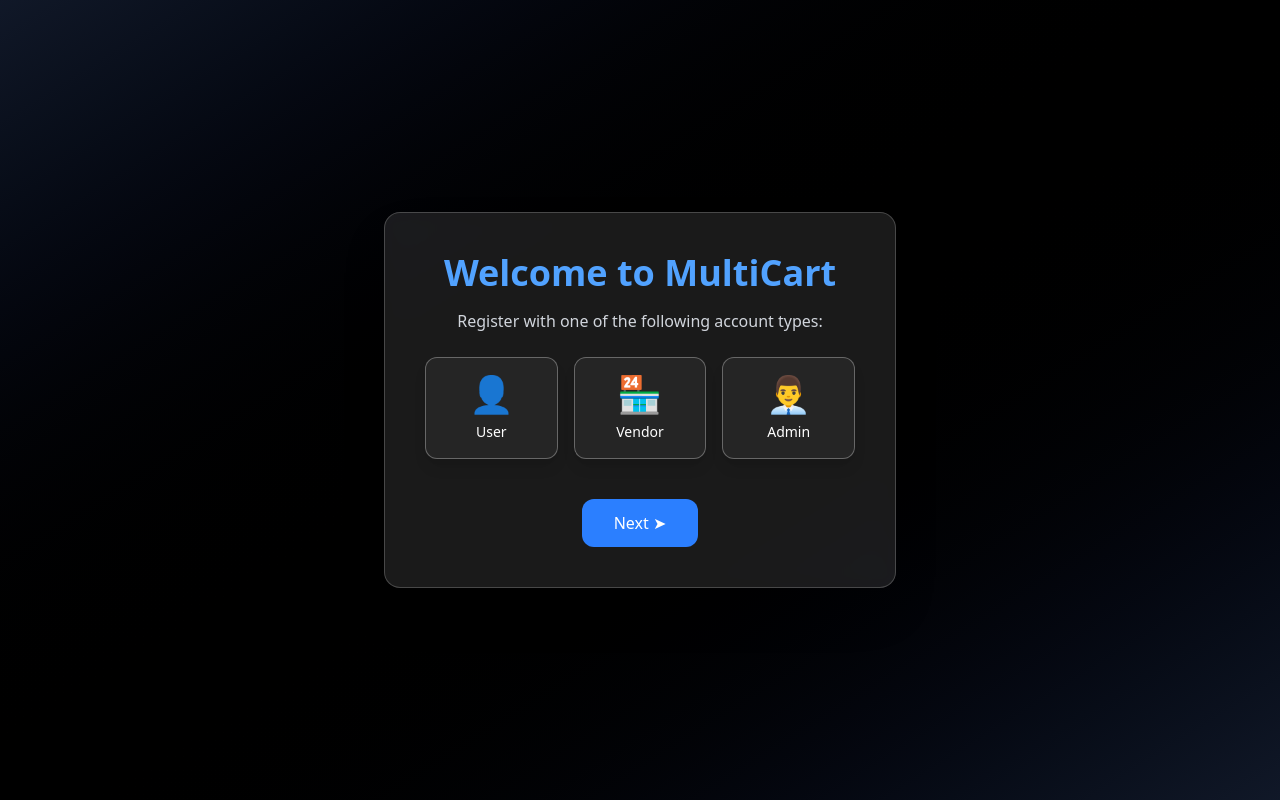
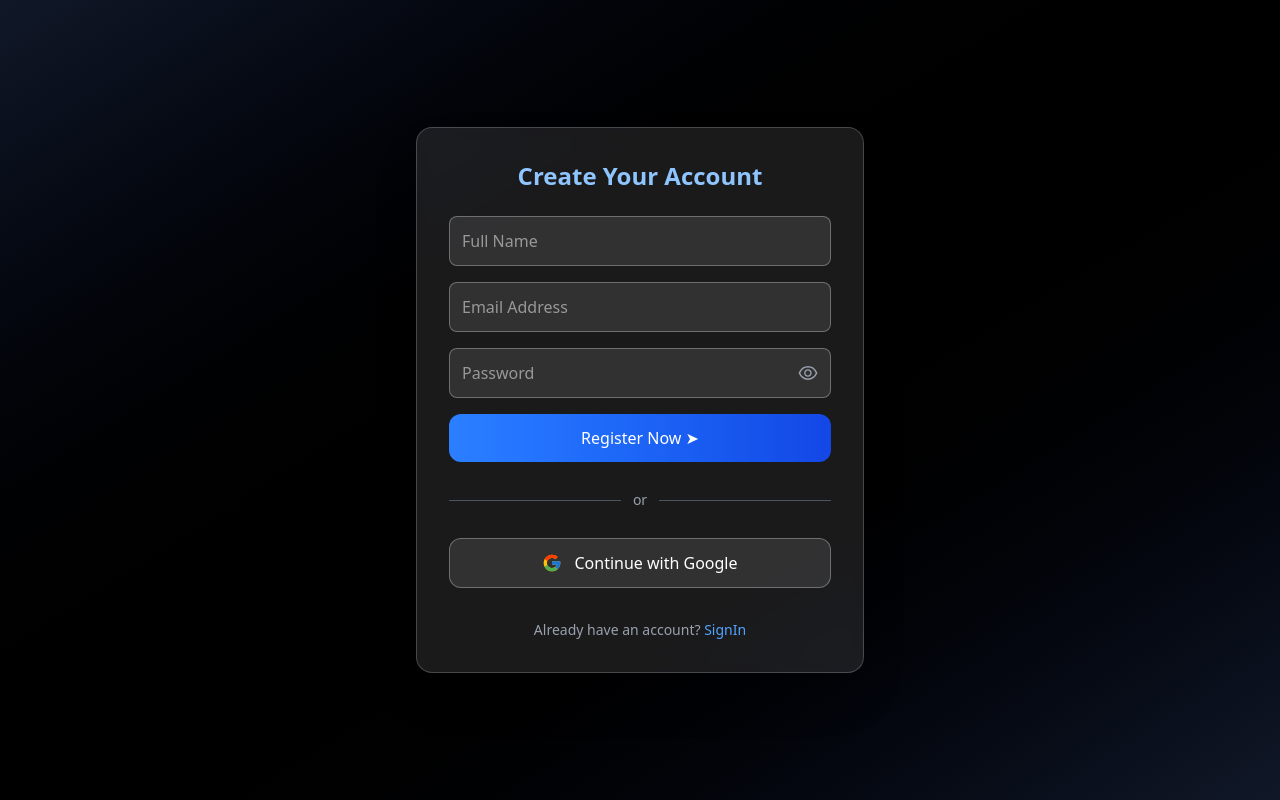
Before and after one commit to Ayush-Kant/multicart, a Next.js app in the folder multicart/: page /signup in a window 1280 px wide. Built offline with nearby package versions, Linux system fonts and the light colour scheme; no server answers; the database is empty.

Commit message:
Simplify signup flow

```diff
--- a/multicart/src/app/signup/page.tsx
+++ b/multicart/src/app/signup/page.tsx
@@ -1,6 +1,6 @@
 "use client";
 import { useState } from "react";
-import { motion, AnimatePresence } from "framer-motion";
+import { motion } from "framer-motion";
 import { AiOutlineEye, AiOutlineEyeInvisible } from "react-icons/ai";
 import { FcGoogle } from "react-icons/fc";
 import { useRouter } from "next/navigation";
@@ -9,8 +9,6 @@ import { ClipLoader } from "react-spinners";
 import { signIn } from "next-auth/react";
 
 export default function SignupPage() {
-  const [step, setStep] = useState<1 | 2 >(1);
-  const [role, setRole] = useState<"user" | "vendor" | "admin" | null>(null);
   const [name,setName] = useState("")
   const [email,setEmail] = useState("")
   const [password,setPassword] = useState("")
@@ -39,55 +37,6 @@ export default function SignupPage() {
 
   return (
     <div className="min-h-screen flex items-center justify-center bg-gradient-to-br from-gray-900 via-black to-gray-900 text-white p-6">
-      <AnimatePresence mode="wait">
-
-        {/* 🟢 STEP 1 — Introduction & NEXT Button */}
-       {/* 🟢 STEP 1 — Introduction & NEXT Button */}
-{step === 1 && (
-  <motion.div
-    key="step1"
-    initial={{ opacity: 0, y: 40 }}
-    animate={{ opacity: 1, y: 0 }}
-    exit={{ opacity: 0, y: -40 }}
-    transition={{ duration: 0.5 }}
-    className="w-full max-w-lg text-center bg-white/10 backdrop-blur-md rounded-2xl shadow-2xl p-10 border border-white/20"
-  >
-    <h1 className="text-4xl font-bold mb-4 text-blue-400">Welcome to MultiCart</h1>
-    <p className="text-gray-300 mb-6">
-      Register with one of the following account types:
-    </p>
-
-    <div className="grid grid-cols-3 gap-4 mb-6">
-      {[
-        { label: "User", icon: "👤", value: "user" },
-        { label: "Vendor", icon: "🏪", value: "vendor" },
-        { label: "Admin", icon: "👨‍💼", value: "admin" },
-      ].map((item) => (
-        <motion.div
-          key={item.value}
-          whileHover={{ scale: 1.1 }}
-          whileTap={{ scale: 0.95 }}
-          className="p-4 bg-white/5 hover:bg-white/20 cursor-pointer rounded-xl border border-white/30 shadow-lg flex flex-col items-center transition"
-        >
-          <span className="text-4xl mb-2">{item.icon}</span>
-          <span className="text-sm font-medium">{item.label}</span>
-        </motion.div>
-      ))}
-    </div>
-
-    <button
-      onClick={() => setStep(2)}
-      className="mt-4 px-8 py-3 bg-blue-500 hover:bg-blue-600 rounded-xl font-medium"
-    >
-      Next ➤
-    </button>
-  </motion.div>
-)}
-
-
-        {/* 🟢 STEP 2 — Universal Signup Form */}
-
-{step === 2 && (
       <motion.div
         key="step2"
         initial={{ opacity: 0, y: 40 }}
@@ -177,18 +126,7 @@ export default function SignupPage() {
                 </span>
               </p>
         </form>
-
-
       </motion.div>
-)}
-
-
-
-
-
-
-
-      </AnimatePresence>
     </div>
   );
 }
```
Lines whose indentation alone changed are shown as unchanged.
